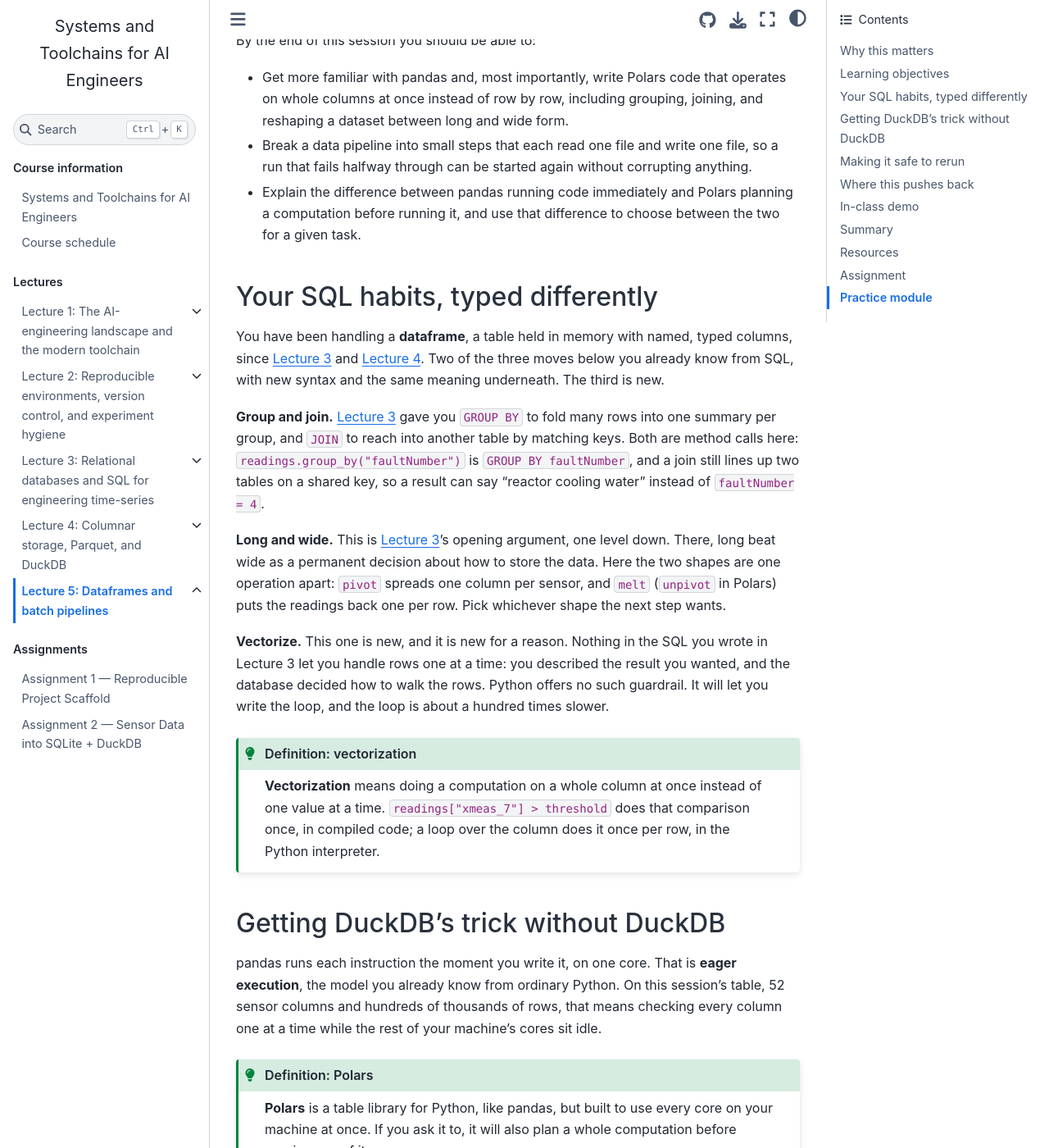
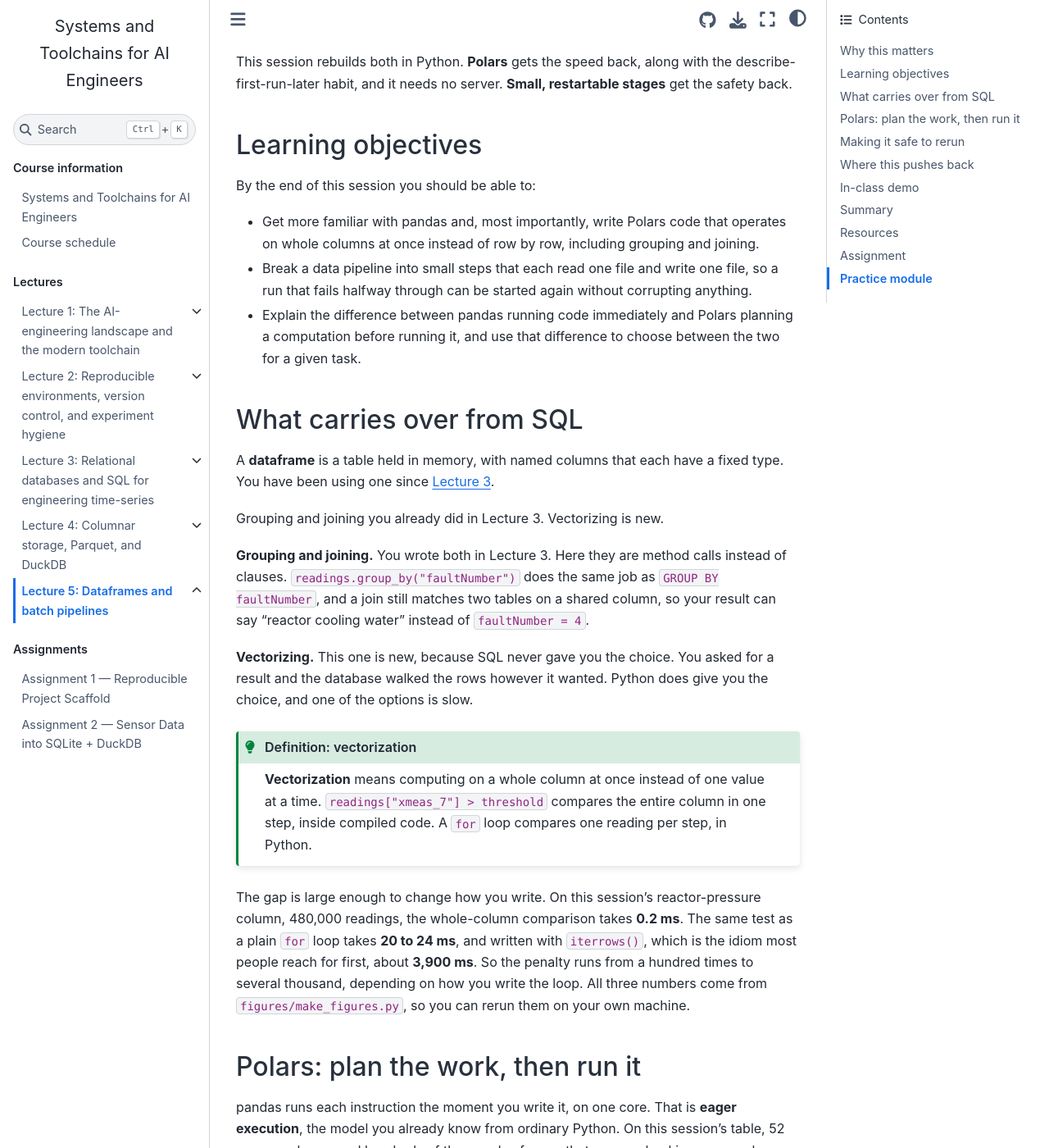
Before and after one commit to jkitchin/f26-06763, a Jupyter Book: the page built from lectures/l05/notes.md, in a window 1280 px wide and 1400 px high, scrolled down 2349 px. Shown: the whole window at 82% size. Built offline with Jupyter Book 1.0.4 settings and Sphinx 7.4.7 and the Sphinx Book theme 1.1.4, drawn with Linux system fonts in a browser that asks for light colours; pages that are not in the unit, such as notebooks, are missing from menus; some of the changed text lies outside the part shown.

Commit message:
Rework Lecture 5's wording, and cut what the demo never does
A pass over the notes and deck for plainer language. The two section
titles that read as clever rather than descriptive are now literal:
"Getting DuckDB's trick without DuckDB" is "Polars: plan the work, then
run it", and "Your SQL habits, typed differently" is "What carries over
from SQL". Three quiz items cited the old heading and follow it.

Long and wide reshaping is gone. The demo never performs it, so the notes
were teaching an operation students would not practice. It came out of the
learning objective, objectives.yml and the module file as well, so nothing
claims it any more, and the module file records why it went.

The loop-versus-column slowdown is now stated loosely as hundreds of times
rather than as a round multiplier. It is measured in make_figures.py rather
than asserted: on the reactor-pressure column the whole-column comparison
takes 0.2 ms, a plain loop 20 ms, and iterrows() about 3,900 ms, so the
honest range runs from a hundred times to several thousand depending on
which loop you write. The prediction question follows that framing.

Also plainer throughout: the fault-signature line says what it means, the
subjectless fragments name their subject, and the figure on the benchmark
slide no longer overflows.

Co-Authored-By: Claude Opus 5 (1M context) <noreply@anthropic.com>

````diff
--- a/game/content/objectives.yml
+++ b/game/content/objectives.yml
@@ -185,8 +185,7 @@
   lecture: l05
   text: >-
     Get more familiar with pandas and, most importantly, write Polars code that operates on
-    whole columns at once instead of row by row, including grouping, joining, and reshaping a
-    dataset between long and wide form.
+    whole columns at once instead of row by row, including grouping and joining.
 
 - id: l05-o2
   lecture: l05
--- a/lectures/l05/notes.md
+++ b/lectures/l05/notes.md
@@ -30,7 +30,7 @@ Every three minutes, all 52 of those instruments report a number. Run the simula
 [**TEP Studio**](https://kitchingroup.cheme.cmu.edu/tep-rust/studio/) runs this exact simulator live in your browser: start it, watch the 52 channels trend in real time, inject one of the 20 faults, and download the resulting CSV.
 :::
 
-Turning those readings into one row per fault, the average of each sensor during that fault, is what this course calls a **data pipeline**.
+Here is what we want out of all that. One row for each of the 21 conditions, showing what every sensor read on average while that condition was running. Put fault 4 next to fault 11 and you can see which sensors moved and which did not. Getting from millions of raw readings to that one small table is what this course calls a **data pipeline**.
 
 :::{admonition} Definition: data pipeline
 :class: tip
@@ -38,9 +38,11 @@ Turning those readings into one row per fault, the average of each sensor during
 A **data pipeline** is the sequence of steps that turns raw readings into an answer: load the data, clean it up, reshape it if you need to, and aggregate it into the result you actually wanted.
 :::
 
-[Lecture 3](../l03/notes.md) gave you SQL: describe the result you want, and the database's planner works out how to get it. [Lecture 4](../l04/notes.md) applied that same idea to a file, with DuckDB reading Parquet, still inside a database engine. This lecture is where the work leaves the database and becomes Python code, because filling gaps and reshaping tables needs logic a `SELECT` statement does not express comfortably. You may be tempted to write one plain script over the raw data. Two things the database was doing for you disappear when you do:
+[Lecture 3](../l03/notes.md) gave you SQL: describe the result you want, and the database's planner works out how to get it. [Lecture 4](../l04/notes.md) applied that same idea to a file, with DuckDB reading Parquet, still inside a database engine. So why leave the database at all? Because the work this lecture does is awkward to write as a query. You have to decide what to put in the gaps where a sensor dropped out, throw away channels that never moved, and rerun the whole thing tomorrow when the file changes. That is ordinary programming, and Python is better at it.
 
-- **It can be slow.** A Python loop that checks one reading at a time is commonly about **100 times** slower than checking the whole column at once.
+The catch is that you give something up when you leave. Write this as one long Python script and two things the database was handling for you are suddenly your problem:
+
+- **It can be slow.** A Python loop that walks the readings one at a time is **hundreds of times** slower than working on the whole column at once. The section below measures it.
 - **It can be unsafe.** If the script stops halfway, it leaves no record of which steps finished. You cannot tell whether running it again will pick up where it left off or double-count the work it already did.
 
 This session rebuilds both in Python. **Polars** gets the speed back, along with the describe-first-run-later habit, and it needs no server. **Small, restartable stages** get the safety back.
@@ -49,30 +51,32 @@ This session rebuilds both in Python. **Polars** gets the speed back, along with
 
 By the end of this session you should be able to:
 
-- Get more familiar with pandas and, most importantly, write Polars code that operates on whole columns at once instead of row by row, including grouping, joining, and reshaping a dataset between long and wide form.
+- Get more familiar with pandas and, most importantly, write Polars code that operates on whole columns at once instead of row by row, including grouping and joining.
 - Break a data pipeline into small steps that each read one file and write one file, so a run that fails halfway through can be started again without corrupting anything.
 - Explain the difference between pandas running code immediately and Polars planning a computation before running it, and use that difference to choose between the two for a given task.
 
-## Your SQL habits, typed differently
+## What carries over from SQL
 
-```{index} dataframe, vectorization, long format, wide format
+```{index} dataframe, vectorization
 ```
 
-You have been handling a **dataframe**, a table held in memory with named, typed columns, since [Lecture 3](../l03/notes.md) and [Lecture 4](../l04/notes.md). Two of the three moves below you already know from SQL, with new syntax and the same meaning underneath. The third is new.
+A **dataframe** is a table held in memory, with named columns that each have a fixed type. You have been using one since [Lecture 3](../l03/notes.md).
 
-**Group and join.** [Lecture 3](../l03/notes.md) gave you `GROUP BY` to fold many rows into one summary per group, and `JOIN` to reach into another table by matching keys. Both are method calls here: `readings.group_by("faultNumber")` is `GROUP BY faultNumber`, and a join still lines up two tables on a shared key, so a result can say "reactor cooling water" instead of `faultNumber = 4`.
+Grouping and joining you already did in Lecture 3. Vectorizing is new.
 
-**Long and wide.** This is [Lecture 3](../l03/notes.md)'s opening argument, one level down. There, long beat wide as a permanent decision about how to store the data. Here the two shapes are one operation apart: `pivot` spreads one column per sensor, and `melt` (`unpivot` in Polars) puts the readings back one per row. Pick whichever shape the next step wants.
+**Grouping and joining.** You wrote both in Lecture 3. Here they are method calls instead of clauses. `readings.group_by("faultNumber")` does the same job as `GROUP BY faultNumber`, and a join still matches two tables on a shared column, so your result can say "reactor cooling water" instead of `faultNumber = 4`.
 
-**Vectorize.** This one is new, and it is new for a reason. Nothing in the SQL you wrote in Lecture 3 let you handle rows one at a time: you described the result you wanted, and the database decided how to walk the rows. Python offers no such guardrail. It will let you write the loop, and the loop is about a hundred times slower.
+**Vectorizing.** This one is new, because SQL never gave you the choice. You asked for a result and the database walked the rows however it wanted. Python does give you the choice, and one of the options is slow.
 
 :::{admonition} Definition: vectorization
 :class: tip
 
-**Vectorization** means doing a computation on a whole column at once instead of one value at a time. `readings["xmeas_7"] > threshold` does that comparison once, in compiled code; a loop over the column does it once per row, in the Python interpreter.
+**Vectorization** means computing on a whole column at once instead of one value at a time. `readings["xmeas_7"] > threshold` compares the entire column in one step, inside compiled code. A `for` loop compares one reading per step, in Python.
 :::
 
-## Getting DuckDB's trick without DuckDB
+The gap is large enough to change how you write. On this session's reactor-pressure column, 480,000 readings, the whole-column comparison takes **0.2 ms**. The same test as a plain `for` loop takes **20 to 24 ms**, and written with `iterrows()`, which is the idiom most people reach for first, about **3,900 ms**. So the penalty runs from a hundred times to several thousand, depending on how you write the loop. All three numbers come from `figures/make_figures.py`, so you can rerun them on your own machine.
+
+## Polars: plan the work, then run it
 
 ```{index} Polars, eager execution, lazy evaluation, Apache Arrow
 ```
@@ -141,7 +145,7 @@ One trap: cache a stage's output under a name that mentions only the stage, `cle
 - **Polars is stricter, and stricter costs you while you are learning it.** More of your mistakes become real errors instead of quiet workarounds, and lazy evaluation moves errors away from the line that caused them, sometimes several stages away. Stay with pandas when your codebase or collaborators only speak it. Reach for Polars when a run has grown slow enough to interrupt your work, or when the pipeline is a job you run repeatedly.
 - **A fill value is a decision you are making about the data.** Whatever number you put in a gap becomes part of every result computed downstream of it. Choose it deliberately, and report how much of a column you filled alongside any summary of it.
 - **One machine goes further than you think.** Vectorized pandas, and especially Polars with DuckDB over Parquet, comfortably handle hundreds of thousands of rows on a laptop. Exhaust one good machine before adding a cluster.
-- **A benchmark measures one workload on one machine.** The pandas-versus-Polars ratio you see in the demo will not transfer to a different pipeline. The hundredfold vectorization gap does transfer, because it comes from the shape of the computation, a loop against a whole-column operation, rather than from which library you picked. Measure your own pipeline before you rewrite it.
+- **A benchmark measures one workload on one machine.** The pandas-versus-Polars ratio you see in the demo will not transfer to a different pipeline. The gap between a loop and a whole-column operation does transfer, because it comes from the shape of the computation, a loop against a whole-column operation, rather than from which library you picked. Measure your own pipeline before you rewrite it.
 
 ## In-class demo
 
@@ -151,7 +155,7 @@ Watch the difference between eager and lazy. The pandas version builds a new tab
 
 ## Summary
 
-A data pipeline turns a raw sensor log into an answer. Lecture 3 and Lecture 4 already taught you most of how to do that well: describe the result and let a planner work out how to get it, and structure the work so a partial failure cannot corrupt anything. This session moves both ideas out of the database and into your own Python code. Vectorization and Polars get the speed back, about a hundredfold from vectorizing alone. Small, pure, idempotent stages that cache to Parquet get the safety back. Whichever library you use, the two habits carry over from the last two lectures: describe the work and let the planner decide how to run it, and split the work so a failure partway through leaves nothing to untangle.
+A data pipeline turns a raw sensor log into an answer. Lecture 3 and Lecture 4 already taught you most of how to do that well: describe the result and let a planner work out how to get it, and structure the work so a partial failure cannot corrupt anything. This session moves both ideas out of the database and into your own Python code. Vectorization and Polars get the speed back, hundreds of times over on this data. Small, pure, idempotent stages that cache to Parquet get the safety back. Whichever library you use, the two habits carry over from the last two lectures: describe the work and let the planner decide how to run it, and split the work so a failure partway through leaves nothing to untangle.
 
 ## Resources
 
@@ -160,7 +164,6 @@ A data pipeline turns a raw sensor log into an answer. Lecture 3 and Lecture 4 a
 - [Polars user guide, Lazy API](https://docs.pola.rs/user-guide/lazy/). What a `LazyFrame` is, why `scan_parquet` beats `read_parquet` for a pipeline, and how `.collect()` triggers optimization. Start here.
 - [Polars user guide, Expressions](https://docs.pola.rs/user-guide/expressions/). The expression API the whole library is built on, with the group-by and selection patterns the demo uses.
 - [pandas user guide, Group by](https://pandas.pydata.org/docs/user_guide/groupby.html). The split-apply-combine model, the same idea as SQL's `GROUP BY`, in pandas.
-- [pandas user guide, Reshaping and pivot tables](https://pandas.pydata.org/docs/user_guide/reshaping.html). `pivot`, `melt`, and moving between long and wide form.
 - [Apache Arrow overview](https://arrow.apache.org/overview/). The in-memory columnar layout that makes pandas-to-Polars conversion cheap, and how it differs from Parquet on disk.
 - [Tennessee Eastman process simulation data (Rieth et al. 2017)](https://doi.org/10.7910/DVN/6C3JR1). The dataset for this session. Faults 1 to 20 plus fault-free operation, 52 process variables.
 - [Downs and Vogel, A plant-wide industrial process control problem (1993)](https://doi.org/10.1016/0098-1354(93)80018-I). The original paper that defines the process, its units, and its twenty disturbances. The source for what each fault means.
````
Also changed, not shown: course/modules/wk03.md (+3 -3 lines), game/content/l05.yml (+19 -15 lines), lectures/l05/slides.md (+48 -40 lines), 6 other files.
